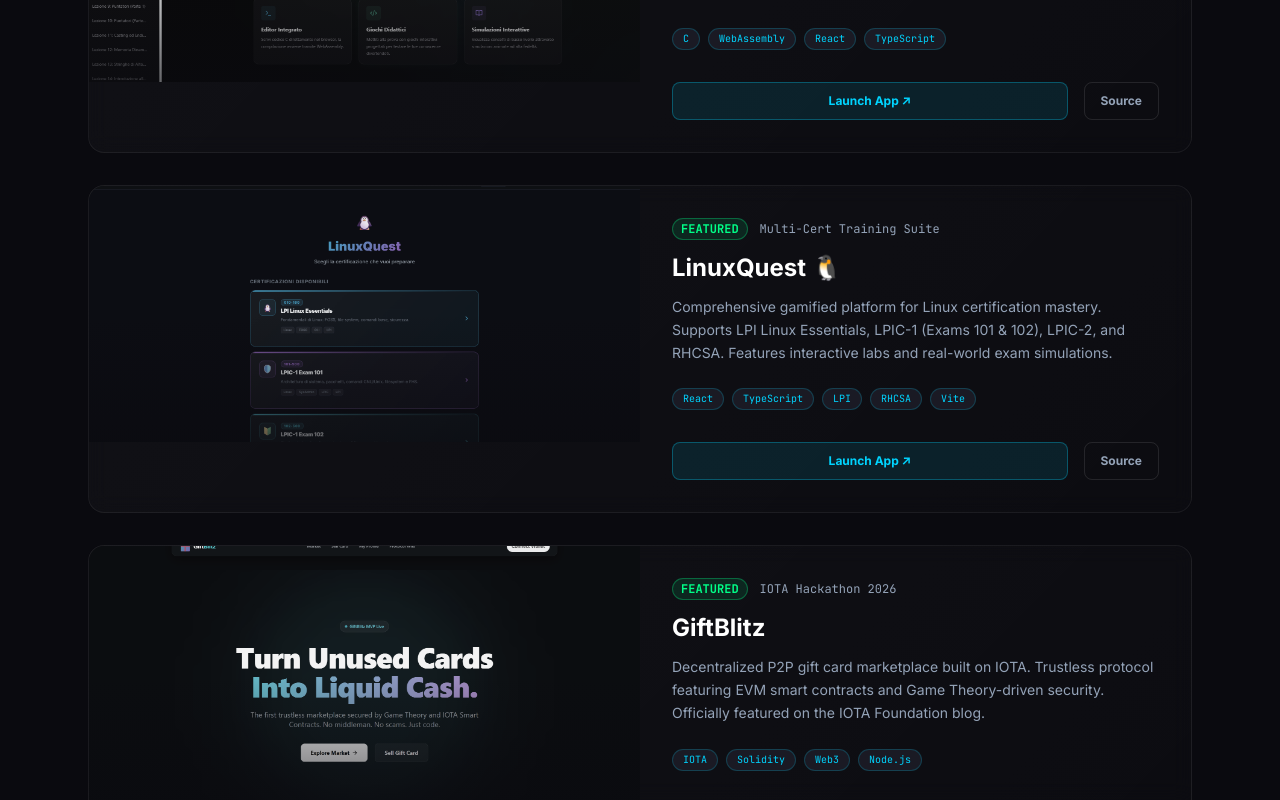
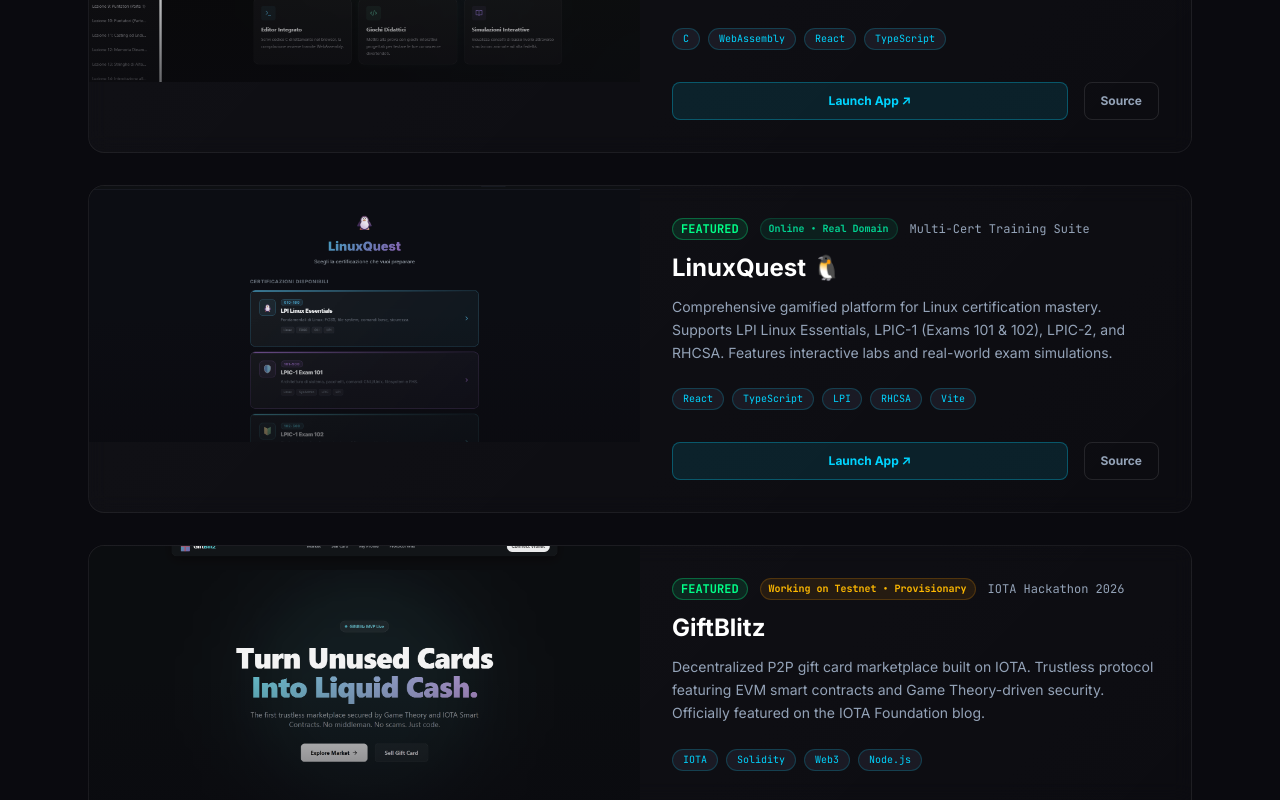
Before and after one commit to boobaGreen/Portfolio2026, a React (Vite) app: page / in a window 1280 px wide. Shown: the part 4258-5058 px from the top of the page. Built offline with nearby package versions, Linux system fonts and the light colour scheme.

Commit message:
new display project main

```diff
--- a/src/App.tsx
+++ b/src/App.tsx
@@ -508,6 +508,10 @@
   image: string;
   featured: boolean;
   blog?: string;
+  status?: {
+    label: string;
+    type: 'live' | 'testnet' | 'dev';
+  };
 }
 
 const projects: Project[] = [
@@ -520,6 +524,7 @@
     github: "https://github.com/boobaGreen/C-course---Salvatore-Sanfilippo",
     image: "/assets/c_course.png",
     featured: true,
+    status: { label: 'Online • Real Domain', type: 'live' },
   },
   {
     title: 'LinuxQuest 🐧',
@@ -530,6 +535,7 @@
     github: 'https://github.com/boobaGreen/lpi_essential/tree/multi-course',
     image: "/assets/linuxquest.png",
     featured: true,
+    status: { label: 'Online • Real Domain', type: 'live' },
   },
   {
     title: 'GiftBlitz',
@@ -541,6 +547,7 @@
     blog: 'https://blog.iota.org/build-now-masterz-hackathon/',
     image: "/assets/giftblitz.png",
     featured: true,
+    status: { label: 'Working on Testnet • Provisionary', type: 'testnet' },
   },
 ];
 
@@ -598,6 +605,15 @@
         <div className={`p-8 flex flex-col justify-center ${p.featured ? "md:w-1/2" : "w-full"}`}>
           <div className="flex items-center gap-3 mb-3">
             <span className="text-xs font-mono font-bold px-2 py-0.5 rounded-full bg-accent/10 text-accent border border-accent/30">FEATURED</span>
+            {p.status && (
+              <span className={`text-[10px] font-mono font-bold px-2 py-0.5 rounded-full border ${
+                p.status.type === 'live'
+                  ? 'bg-emerald-500/10 text-emerald-400 border-emerald-500/20'
+                  : 'bg-amber-500/10 text-amber-400 border-amber-500/20'
+              }`}>
+                {p.status.label}
+              </span>
+            )}
             <span className="text-xs font-mono text-text-dim">{p.badge}</span>
           </div>
           <h3 className="text-2xl font-bold text-white mb-3">{p.title}</h3>
```
